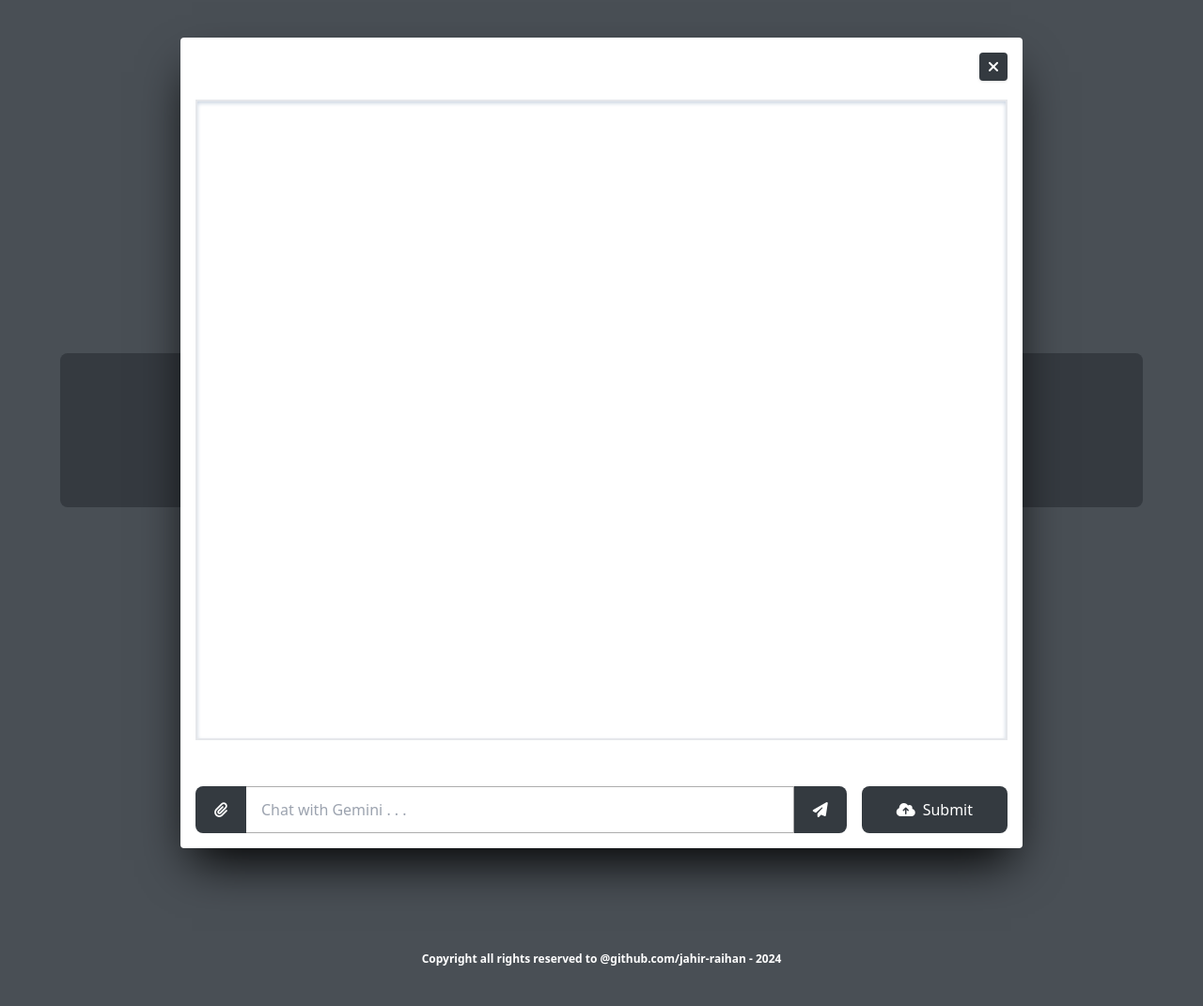
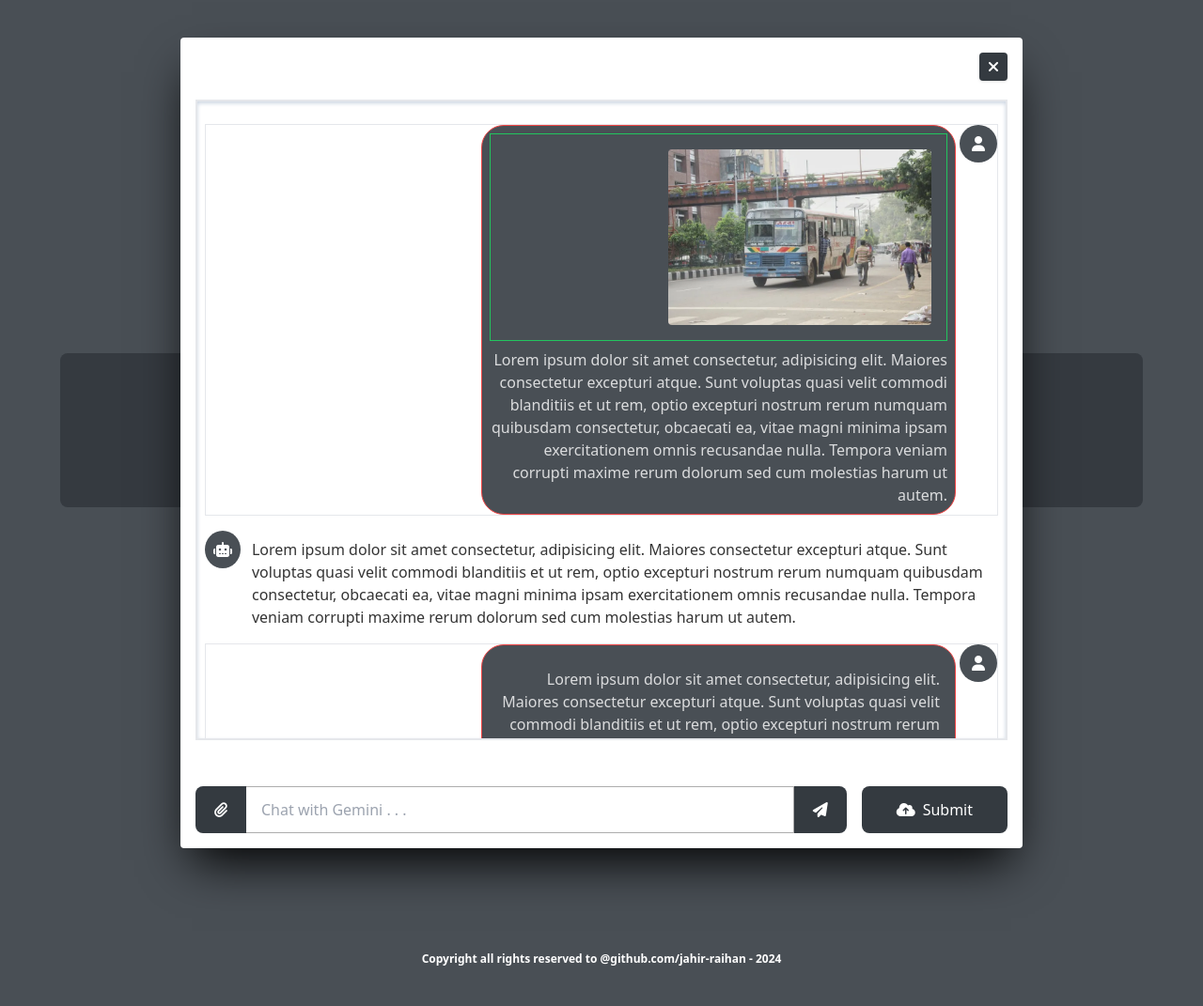
Before and after one commit to jahir-raihan/traffic-complaint, a Python web app: template Templates/html/complaint_with_ai.html in a window 1280 px wide. Shown: the part 80-1151 px from the top of the page at 94% size. Run offline with Jinja, Linux system fonts and the light colour scheme; the template is opened without the code that fills it, so the values that code supplies are empty.

Commit message:
Changed chat theme design

```diff
--- a/Templates/css/output.css
+++ b/Templates/css/output.css
@@ -717,6 +717,18 @@ video {
   margin-top: 50px;
 }
 
+.mt-2 {
+  margin-top: 0.5rem;
+}
+
+.ml-2 {
+  margin-left: 0.5rem;
+}
+
+.ml-1 {
+  margin-left: 0.25rem;
+}
+
 .block {
   display: block;
 }
@@ -855,6 +867,38 @@ video {
   width: 100%;
 }
 
+.w-\[\] {
+  width: ;
+}
+
+.w-\[60\%\] {
+  width: 60%;
+}
+
+.w-\[335px\] {
+  width: 335px;
+}
+
+.w-\[300px\] {
+  width: 300px;
+}
+
+.w-\[350px\] {
+  width: 350px;
+}
+
+.w-\[250px\] {
+  width: 250px;
+}
+
+.w-\[280px\] {
+  width: 280px;
+}
+
+.w-\[40px\] {
+  width: 40px;
+}
+
 .max-w-\[100\%\] {
   max-width: 100%;
 }
@@ -887,6 +931,14 @@ video {
 
 .items-center {
   align-items: center;
+}
+
+.justify-start {
+  justify-content: flex-start;
+}
+
+.justify-end {
+  justify-content: flex-end;
 }
 
 .justify-center {
@@ -941,6 +993,22 @@ video {
   border-radius: 0.375rem;
 }
 
+.rounded-\[\] {
+  border-radius: ;
+}
+
+.rounded-\[20px\] {
+  border-radius: 20px;
+}
+
+.rounded-\[2\] {
+  border-radius: 2;
+}
+
+.rounded-\[24px\] {
+  border-radius: 24px;
+}
+
 .rounded-l-none {
   border-top-left-radius: 0px;
   border-bottom-left-radius: 0px;
@@ -969,6 +1037,21 @@ video {
 
 .border-\[\#00000052\] {
   border-color: #00000052;
+}
+
+.border-red-500 {
+  --tw-border-opacity: 1;
+  border-color: rgb(239 68 68 / var(--tw-border-opacity));
+}
+
+.border-blue-500 {
+  --tw-border-opacity: 1;
+  border-color: rgb(59 130 246 / var(--tw-border-opacity));
+}
+
+.border-green-500 {
+  --tw-border-opacity: 1;
+  border-color: rgb(34 197 94 / var(--tw-border-opacity));
 }
 
 .bg-\[\#343A40\] {
@@ -1051,6 +1134,19 @@ video {
   background-color: rgb(255 255 255 / var(--tw-bg-opacity));
 }
 
+.bg-slate-400 {
+  --tw-bg-opacity: 1;
+  background-color: rgb(148 163 184 / var(--tw-bg-opacity));
+}
+
+.bg-\[\] {
+  background-color: ;
+}
+
+.bg-\[\#\] {
+  background-color: #;
+}
+
 .object-contain {
   -o-object-fit: contain;
      object-fit: contain;
@@ -1112,6 +1208,11 @@ video {
   padding-bottom: 1.5rem;
 }
 
+.px-3 {
+  padding-left: 0.75rem;
+  padding-right: 0.75rem;
+}
+
 .pl-7 {
   padding-left: 1.75rem;
 }
@@ -1122,6 +1223,10 @@ video {
 
 .text-center {
   text-align: center;
+}
+
+.text-right {
+  text-align: right;
 }
 
 .text-2xl {
@@ -1158,6 +1263,10 @@ video {
 
 .tracking-wide {
   letter-spacing: 0.025em;
+}
+
+.tracking-wider {
+  letter-spacing: 0.05em;
 }
 
 .text-\[\#353a40\] {
@@ -1199,6 +1308,10 @@ video {
 }
 
 .opacity-\[0\.8\] {
+  opacity: 0.8;
+}
+
+.opacity-80 {
   opacity: 0.8;
 }
 
--- a/Templates/html/complaint_with_ai.html
+++ b/Templates/html/complaint_with_ai.html
@@ -53,6 +53,53 @@
         </div>
         <div class="modal-body mt-5 h-[82%]  border-2 shadow-inner shadow-slate-300 overflow-y-scroll p-2" id="modal-body">
 
+            <div class="human-chat border my-4 flex justify-end">
+
+                <div class="chat-obj w-[60%] border bg-[#494F55] p-2 rounded-[24px]  border-red-500">
+
+                    <div class="border border-green-500 flex p-4 justify-end">
+                         <img class="w-[280px] rounded-[4px] block" src="../images/bus-road-dhaka-front-notre-dame-college-bus-road-dhaka-front-notre-dame-college-168316658.webp" alt="">
+
+                    </div>
+
+                    <p class="message-text text-right text-white mt-2  opacity-80">
+                        Lorem ipsum dolor sit amet consectetur, adipisicing elit. Maiores consectetur excepturi atque. Sunt voluptas quasi velit commodi blanditiis et ut rem, optio excepturi nostrum rerum numquam quibusdam consectetur, obcaecati ea, vitae magni minima ipsam exercitationem omnis recusandae nulla. Tempora veniam corrupti maxime rerum dolorum sed cum molestias harum ut autem.
+                    </p>
+                </div>
+                <div class="w-[40px] h-[40px] bg-[#494F55] rounded-[50%] flex justify-center items-center ml-1">
+                    <i class="fas fa-user text-white"></i>
+                </div>
+            </div>
+
+            <div class="ai-chat  flex justify-start">
+
+                <div class="w-[40px] h-[40px] bg-[#494F55] rounded-[50%] flex justify-center items-center mr-1">
+                    <i class="fas fa-robot text-white"></i>
+                </div>
+
+                <div class="chat-obj w-fit  px-2 rounded-[24px] ">
+
+                    <p class="message-text   mt-2  opacity-80">
+                        Lorem ipsum dolor sit amet consectetur, adipisicing elit. Maiores consectetur excepturi atque. Sunt voluptas quasi velit commodi blanditiis et ut rem, optio excepturi nostrum rerum numquam quibusdam consectetur, obcaecati ea, vitae magni minima ipsam exercitationem omnis recusandae nulla. Tempora veniam corrupti maxime rerum dolorum sed cum molestias harum ut autem.
+                    </p>
+                </div>
+
+            </div>
+
+            <div class="human-chat border my-4 flex justify-end">
+
+                <div class="chat-obj w-[60%] border bg-[#494F55] p-4 rounded-[24px]  border-red-500">
+
+
+
+                    <p class="message-text text-right text-white mt-2  opacity-80">
+                        Lorem ipsum dolor sit amet consectetur, adipisicing elit. Maiores consectetur excepturi atque. Sunt voluptas quasi velit commodi blanditiis et ut rem, optio excepturi nostrum rerum numquam quibusdam consectetur, obcaecati ea, vitae magni minima ipsam exercitationem omnis recusandae nulla. Tempora veniam corrupti maxime rerum dolorum sed cum molestias harum ut autem.
+                    </p>
+                </div>
+                <div class="w-[40px] h-[40px] bg-[#494F55] rounded-[50%] flex justify-center items-center ml-1">
+                    <i class="fas fa-user text-white"></i>
+                </div>
+            </div>
 
         </div>
         <div class="modal-footer absolute bottom-0 p-2 left-0 w-full flex justify-center  items-center">
```
